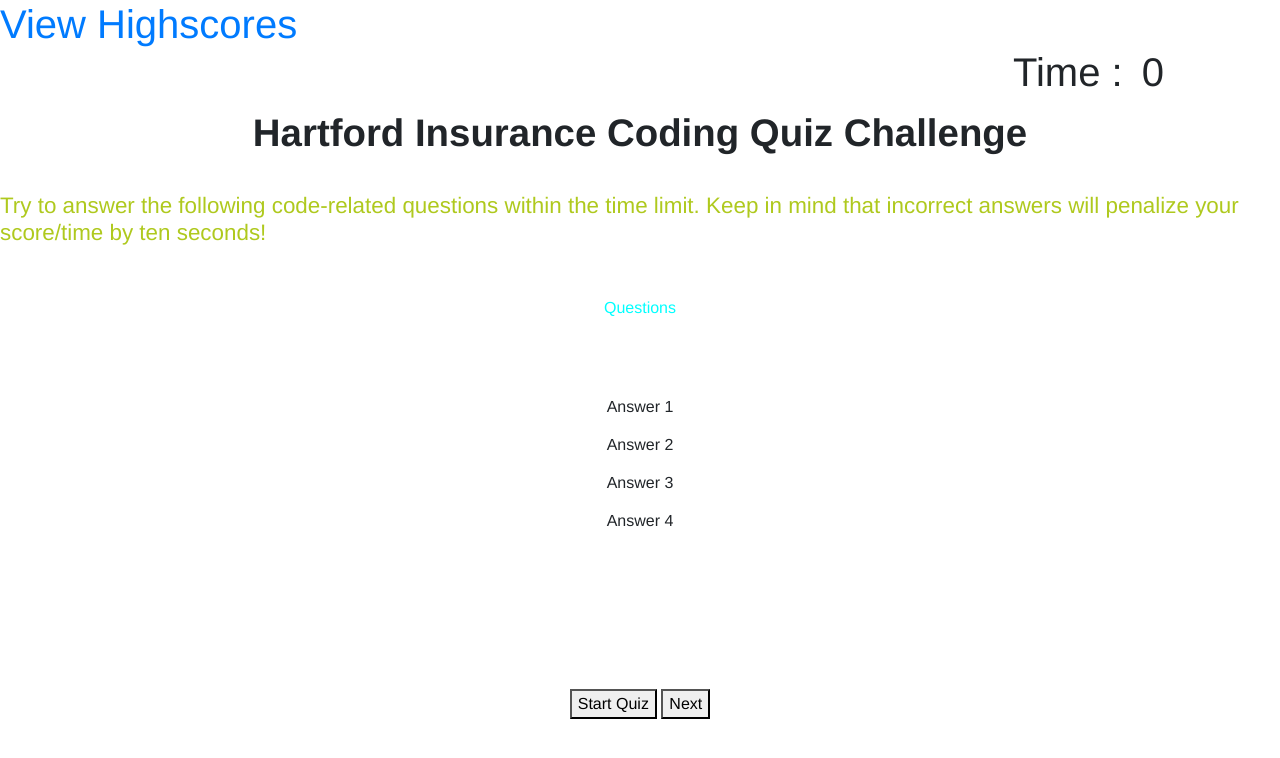
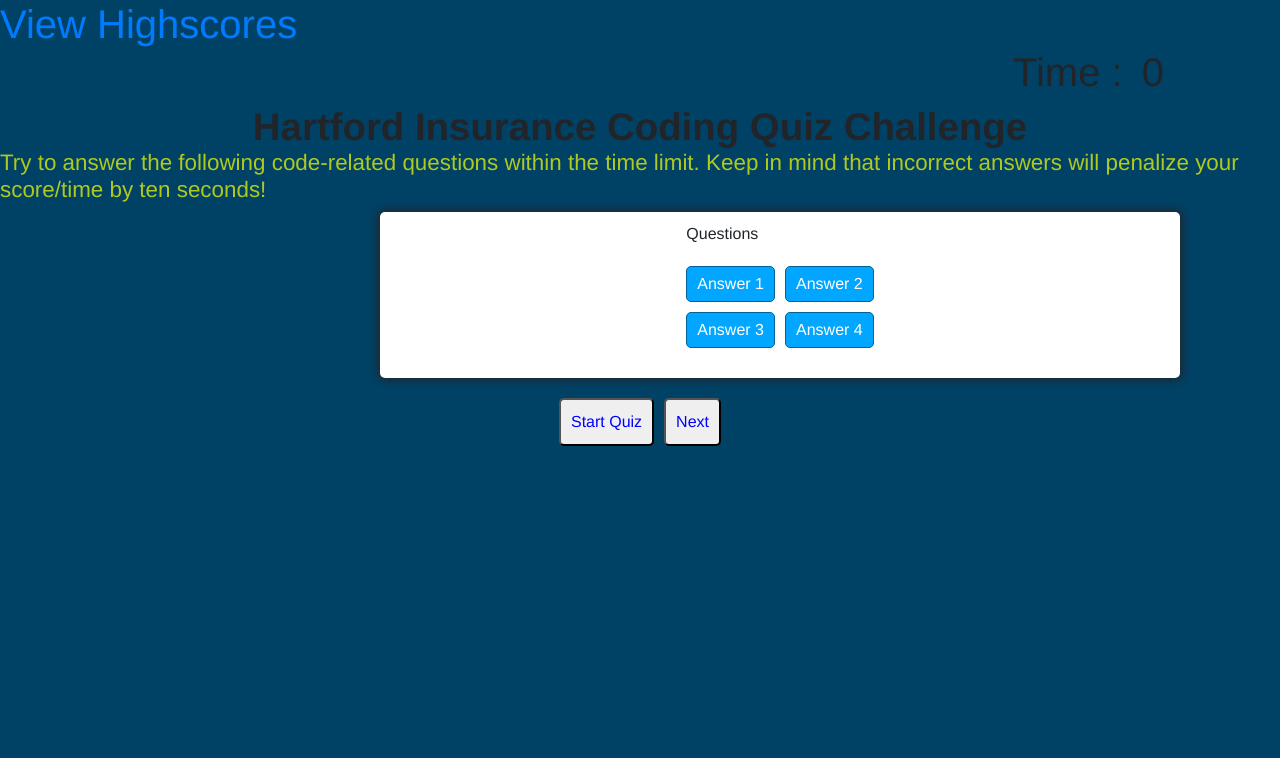
Before and after one commit to zvlu/Code-Quiz, a plain HTML site: page Index.html in a window 1280 px wide. Drawn offline with nearby package versions, Linux system fonts and the light colour scheme; files whose address does not match are found by name.

Commit message:
Styled start and next btn

```diff
--- a/Assets/Style.css
+++ b/Assets/Style.css
@@ -3,54 +3,66 @@
     font-family: 'Franklin Gothic Medium', 'Arial Narrow', Arial, sans-serif;
 
 }
-#timer{
+/* Setting a variable for the color of body according to wrong and right answer*/
+:root {
+    --hue-neutral: 2001;
+    --hue-wrong: 0;
+    --hue-correct: 145;
+}
+/* Setting a variable for the color of body according to wrong and right answer*/
+body {
+    --hue: var(--hue-neutral);
+    background-color: hsl(var(--hue), 100%, 20%);
+    padding: 0;
+    margin: 0;
+    width: 100vw;
+    height: 100vh;
+
+}
+/* Setting a variable for the color of body according to right answer*/
+body.correct {
+    --hue: var(--hue-correct);
+}
+
+body.wrong {
+    --hue: var(--hue-wrong);
+
+}
+#highscore {
+    color: aqua;
+    font-size:normal;
+
+}
+#timer {
     padding: 8px;
     margin-left: 1005px;
 }
-#Header2-container{
+#Header2-container {
+
     padding: 0;
     display: flex;
     width: 100vw;
-    height: 15vh;
     justify-content: center;
     align-items: center;
+    position: inherit;
 }
-#quiz-title{
+#quiz-title {
 
     font-size: larger;
     font-weight: bolder;
     margin: 0;
     display: flex;
     width: 100vw;
-    height: 15vh;
+
     justify-content: center;
     align-items: center;
 
 }
-#quiz-description{
+#quiz-description {
     color: rgb(175, 201, 30);
     font-size: 1.40rem;
     word-wrap: break-word;
     display: flex;
-    width: 100vw;
-    height: auto;
-    font-weight: lighter;
-    justify-content: center;
-    align-items: center;
-
-}
-#questions{
-    color: aqua;
-    display: flex;
-    width: 100vw;
-    height: 20vh;
-    font-weight: lighter;
-    justify-content: center;
-    align-items: center;
-
-}
-.btn{
-
     width: 100vw;
 
     font-weight: lighter;
@@ -58,20 +70,49 @@
     align-items: center;
 
 }
+
+
 #game-container {
-    padding: 0;
-    margin: auto;
+    margin-left: 380px;
     display: flex;
-    width: 100vw;
-    height: 40vh;
+    width: 800px;
+    max-width: 80%;
+    background-color: white;
+    padding: 10px;
+    border-radius: 5px;
+    box-shadow: 0 0 10px 2px;
     justify-content: center;
     align-items: center;
 }
-.controls{
-    margin: auto;
+#questions {
+
+    justify-content: center;
+    align-items: center;
+}
+.btn-grid {
+    display: grid;
+    grid-template-columns: repeat(2,auto);
+    gap: 10px;
+    margin: 20px 0;
+}
+/* Button varibles starts blue */
+.btn {
+    --hue: var(-- hue-neutral);
+    border: 1px solid hsl(var(--hue), 100%, 30%);
+    background-color: hsl(var(--hue), 100%, 50%);
+    border-radius: 5px;
+    padding: 5px 10px;
+    color: white;
+    outline: none;
+}
+.controls,#start-btn,#next-btn {
+    color:blue;
+    margin: 5px;
+    padding: 10px;
     display: flex;
-    width: 100vw;
-    height: 40vh;
+    border-radius: 5px;
+
+    outline: none;
     justify-content: center;
     align-items: center;
 
--- a/Index.html
+++ b/Index.html
@@ -8,12 +8,12 @@
     <link rel="stylesheet" href="assets/Style.css">
     <title>Hartford Insurance Code Quiz</title>
 </head>
-<body>
+<body >
 <div id="header-container" class="post-hide">
     <header>
         <div>
             <h1>
-                <span><a href= "https://www.google.com">View Highscores </a></span>
+                <span id="highscore"><a href= "https://www.google.com">View Highscores </a></span>
                 <span id="timer">Time :</span>
                 <span id="timer-value">0</span>
             </h1>
@@ -32,7 +32,7 @@
 
 
 <div id="game-container" class="hide">
-    <div id="question-container" class="hide">
+    <div id="question-answers" class="hide">
         <div id="questions">Questions</div>
         <div id="answer-btns" class="btn-grid">
             <button class="btn"> Answer 1</button>
@@ -43,8 +43,8 @@
     </div>
 </div>
 
-<div class="controls">
-    <div>
+<div>
+    <div class="controls">
         <button id="start-btn">Start Quiz</button>
         <button id="next-btn">Next</button>
     </div>
```
